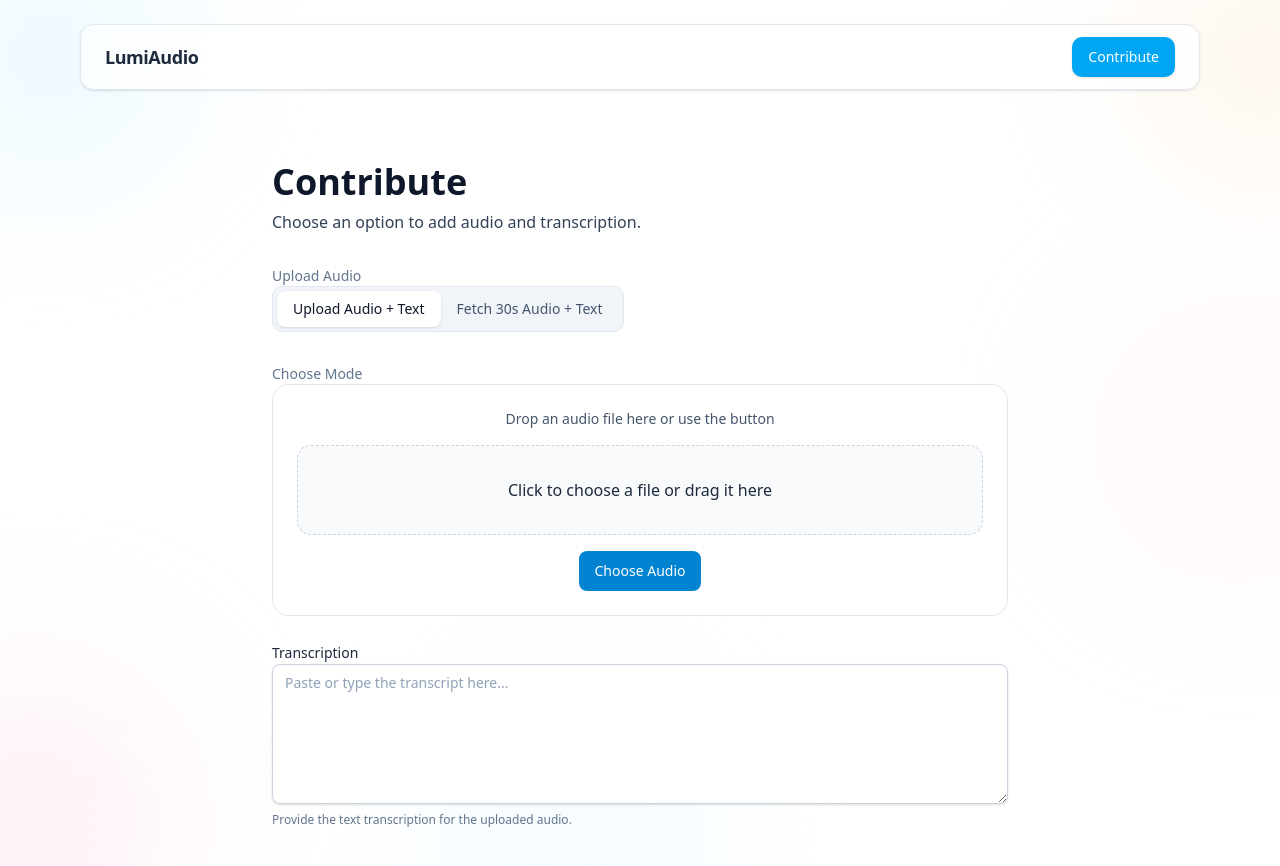
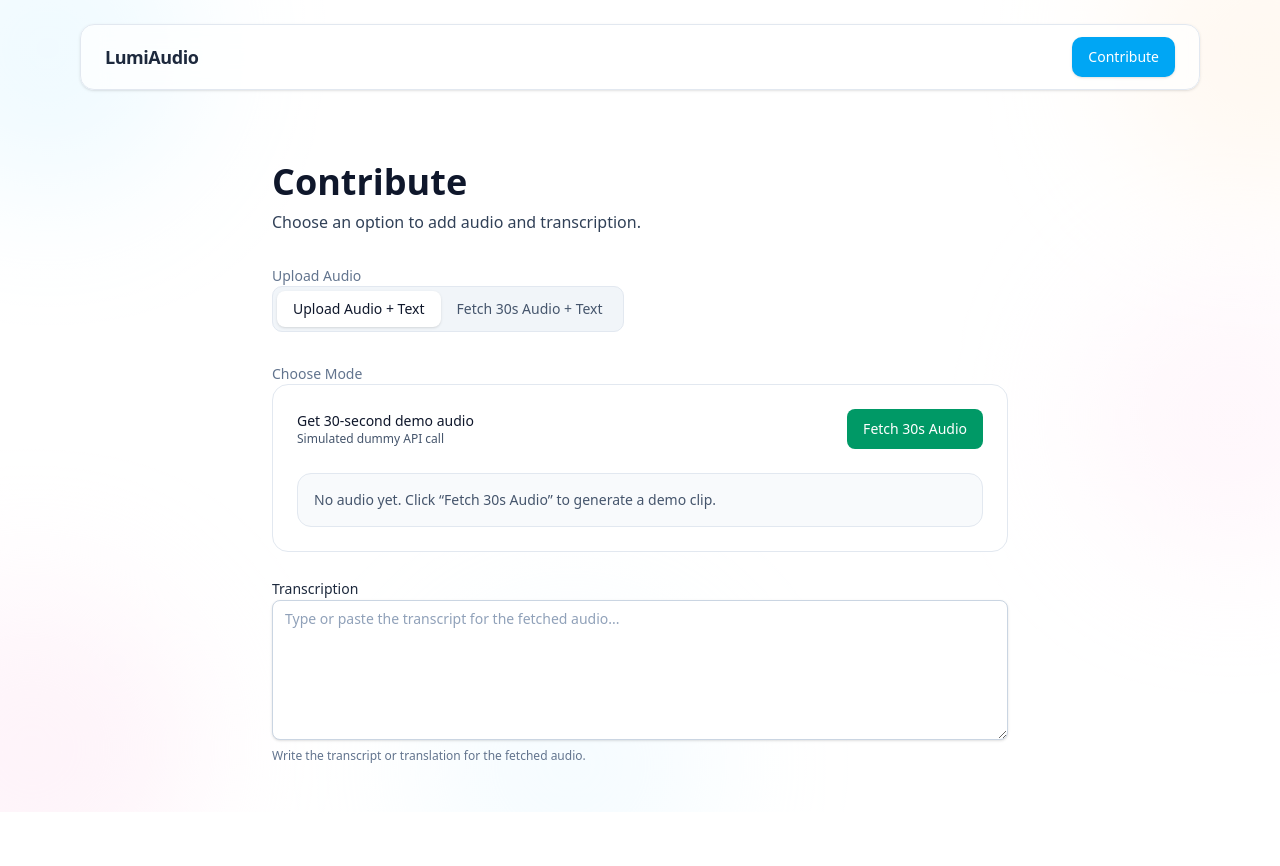
Before and after one commit to mdnihal5/lumiaudio, a Next.js app: page /contribute in a window 1280 px wide. Shown: the top 866 px of the page. After the commit the page ends 812 px from the top, so only its background shows below. Built offline with nearby package versions, Linux system fonts and the light colour scheme.

Commit message:
Update mode-renderer.tsx

```diff
--- a/src/components/contribute/mode-renderer.tsx
+++ b/src/components/contribute/mode-renderer.tsx
@@ -1,10 +1,6 @@
 "use client";
-
-import { useUploadStore } from "../../../store/upload-store";
-import { UploadAudioAndText } from "@/components/contribute/upload-audio-and-text";
 import { FetchAudioAndTranscribe } from "@/components/contribute/fetch-audio-and-transcribe";
 
 export function ModeRenderer() {
-    const mode = useUploadStore((s) => s.mode);
-    return mode === "upload" ? <UploadAudioAndText /> : <FetchAudioAndTranscribe />;
+    return <FetchAudioAndTranscribe />;
 }
```
